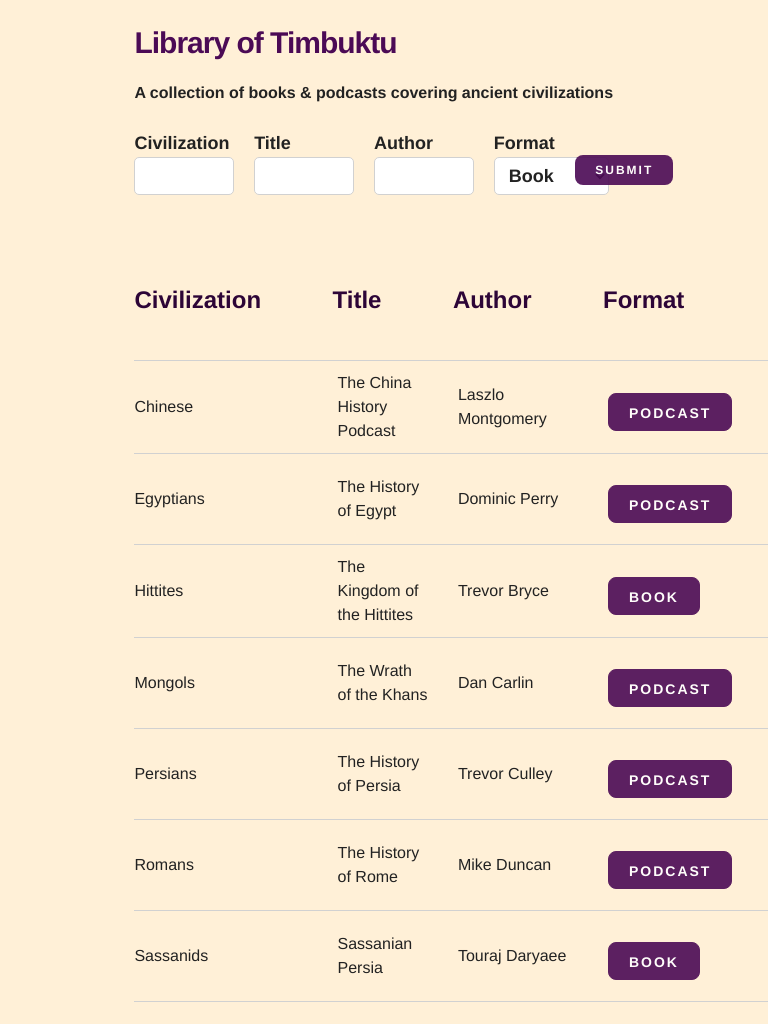
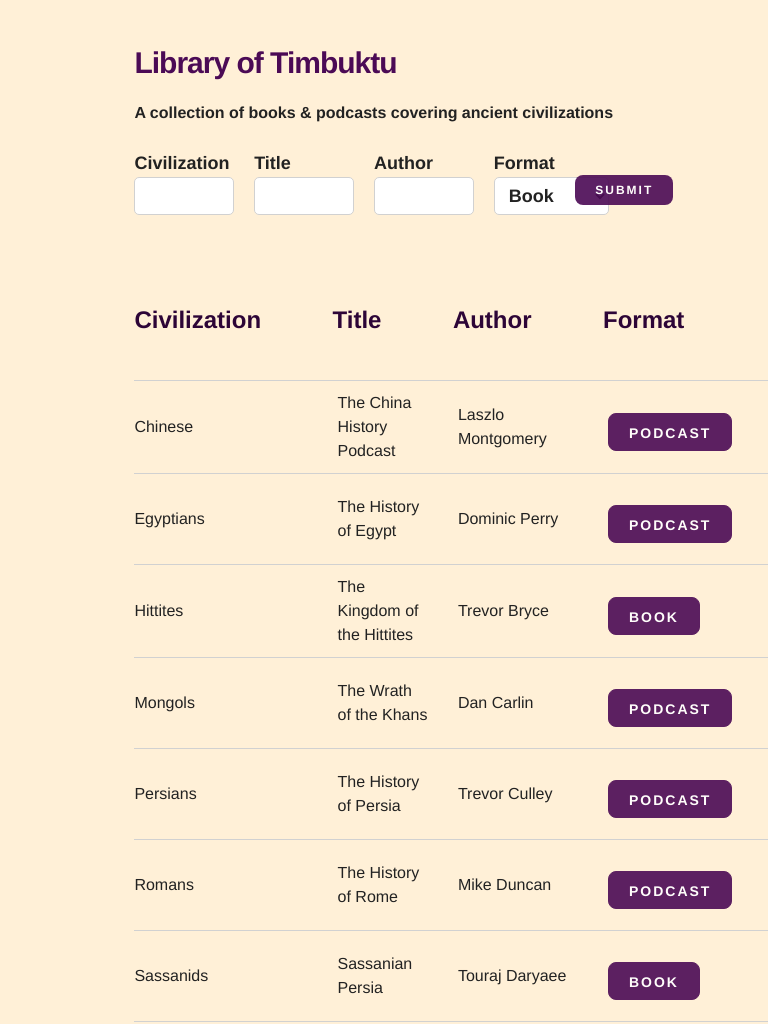
Before and after one commit to soundwanders/timbuktu, a website: page index.html in a window 768 px wide. Shown: the top 1024 px of the page. Drawn offline with Linux system fonts and the light colour scheme; a web font is replaced by a local one.

Commit message:
fixing h1 header clipping top of page on mobile

```diff
--- a/assets/index.css
+++ b/assets/index.css
@@ -78,7 +78,7 @@ header {
 
 @media (min-width: 400px) and (max-width: 992px) {
   header { text-size-adjust: none; -moz-text-size-adjust:none; -webkit-text-size-adjust: none; }
-  h1 { font-size: 3.0rem; margin-top: 2%; }
+  h1 { font-size: 3.0rem; margin-top: 4%;  padding-top: 4%; }
   p { font-size: 16px; margin-bottom: 0; }
   th { font-size: 24px; padding-right: 8vw; }
   select { min-width: 15vw; }
```
